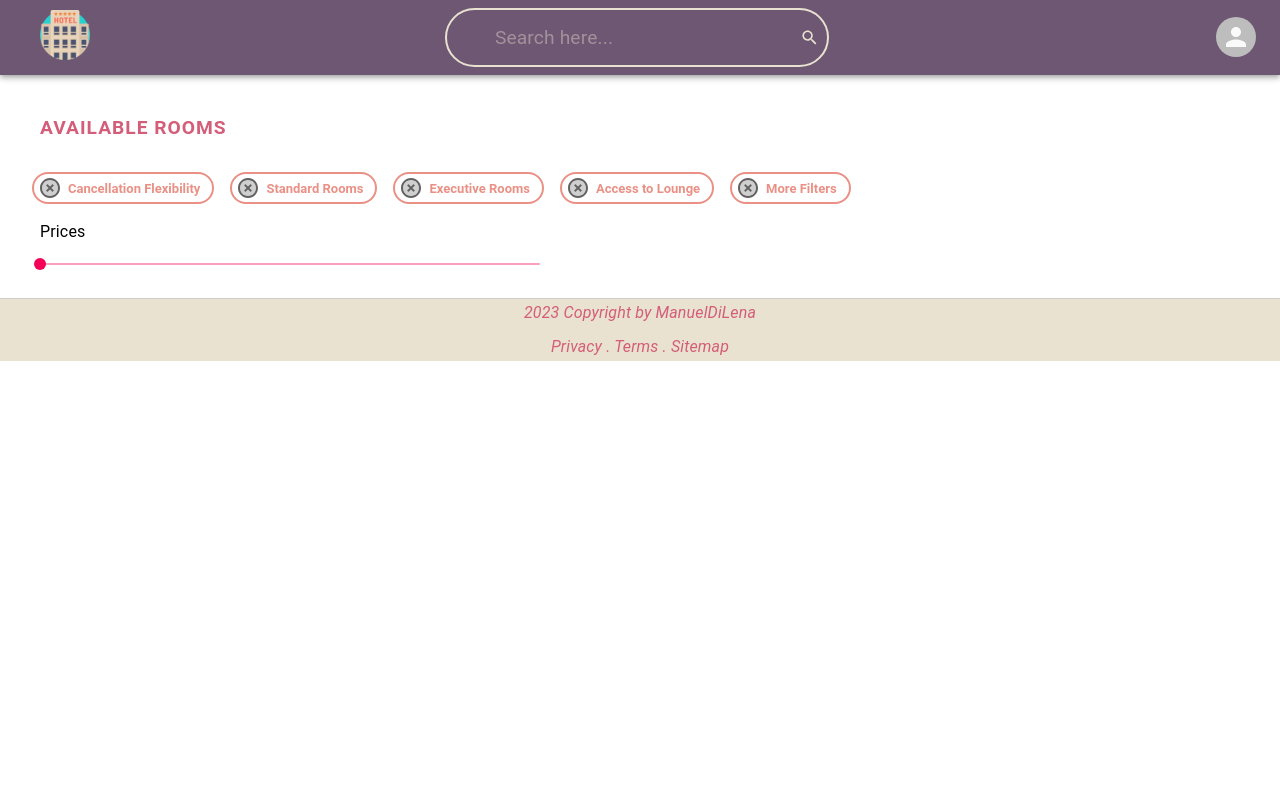
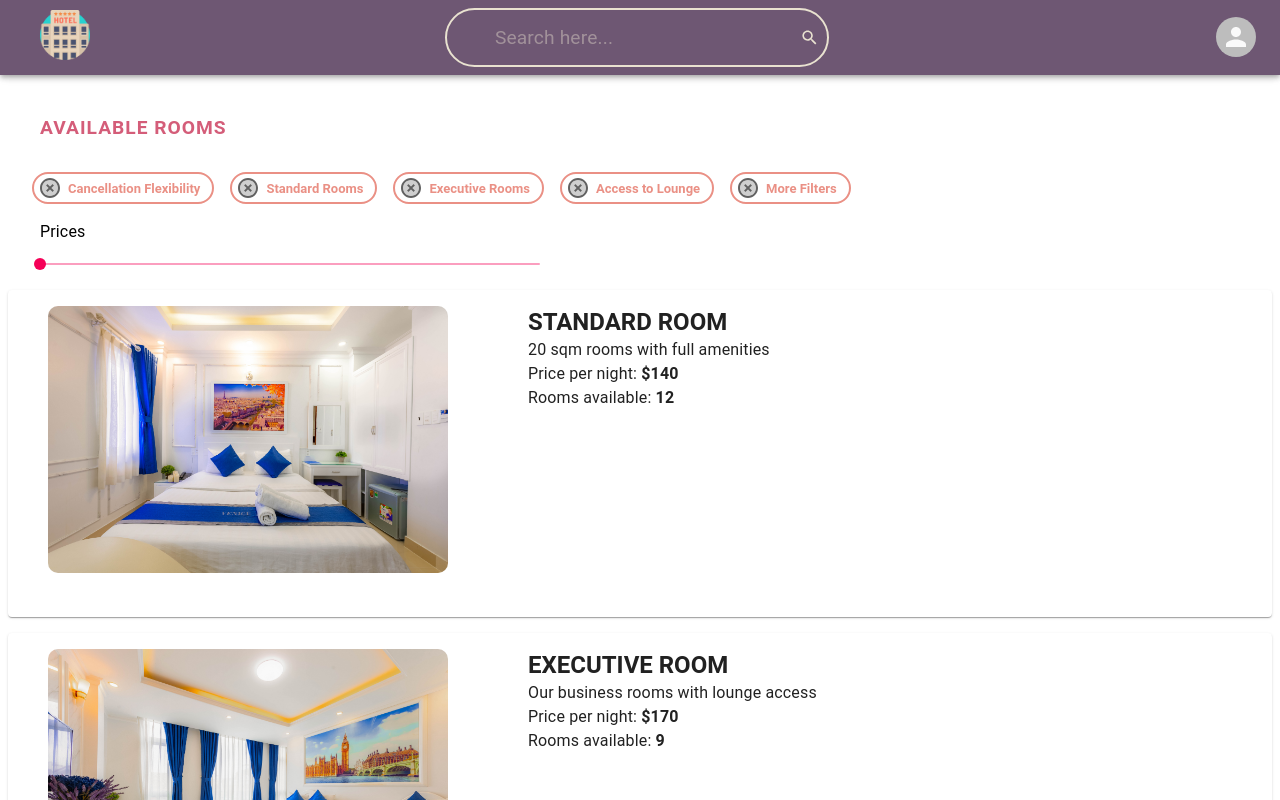
Before and after one commit to ManuelDiLena/HotelReservation, a React (Create React App) app: page /search in a window 1280 px wide. Shown: the top 800 px of the page. Built offline with nearby package versions, Linux system fonts and the light colour scheme.

Commit message:
HotelReservation: SearchPage & Results

```diff
--- /dev/null
+++ b/src/components/Results.jsx
@@ -0,0 +1,54 @@
+import React from 'react'
+import { makeStyles, Paper, Typography } from '@material-ui/core'
+
+const Results = ({ src, title, description, price, stock}) => {
+
+    const classes = useStyle()
+
+    return (
+        <Paper className={classes.root}>
+            <div className={classes.left}>
+                <img src={src} alt={title} className={classes.image}></img>
+            </div>
+            <div className={classes.right}>
+                <Typography variant='h5' className={classes.title}>{title}</Typography>
+                <Typography variant='body1'>{description}</Typography>
+                <Typography variant='body1'>Price per night:
+                    <span className={classes.number}> ${price}</span>
+                </Typography>
+                <Typography variant='body1'>Rooms available:
+                    <span className={classes.number}> {stock}</span>
+                </Typography>
+            </div>
+        </Paper>
+    )
+}
+
+// Constant with object to generate styles
+const useStyle = makeStyles((theme) => ({
+    root: {
+        display: 'flex',
+        justifyContent: 'flexStart',
+        margin: theme.spacing(1)
+    },
+    left: {
+        margin: theme.spacing(2,5,5,5)
+    },
+    image: {
+        maxWidth: '400px',
+        height: 'auto',
+        borderRadius: '10px'
+    },
+    right: {
+        margin: theme.spacing(2,5,5,5)
+    },
+    title: {
+        fontWeight: 'bold',
+        textTransform: 'uppercase'
+    },
+    number: {
+        fontWeight: '700',
+    }
+}))
+
+export default Results
--- a/src/components/SearchPage.jsx
+++ b/src/components/SearchPage.jsx
@@ -1,7 +1,8 @@
 import React from 'react'
 import { Chip, makeStyles, Slider, Typography } from '@material-ui/core'
-import { chips } from '../mockData'
+import mockData, { chips } from '../mockData'
 import { HighlightOffTwoTone } from '@material-ui/icons'
+import Results from './Results'
 
 const SearchPage = () => {
 
@@ -38,6 +39,19 @@ const SearchPage = () => {
                     color='secondary'
                 />
             </div>
+            {
+                mockData
+                    .filter((data) => data.cat === 'room')
+                    .map(({src, title, description, price, stock}, index) => (
+                        <Results title={title}
+                            key={index}
+                            src={src}
+                            description={description}
+                            price={price}
+                            stock={stock}
+                        />
+                    ))
+            }
         </div>
     )
 }
```
